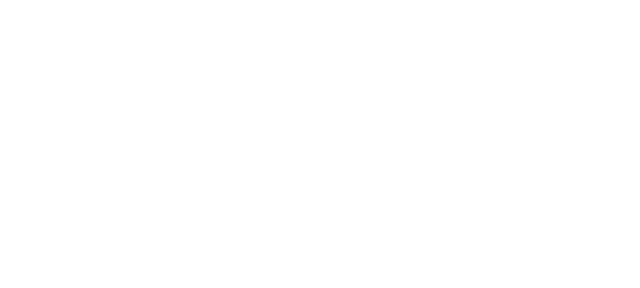
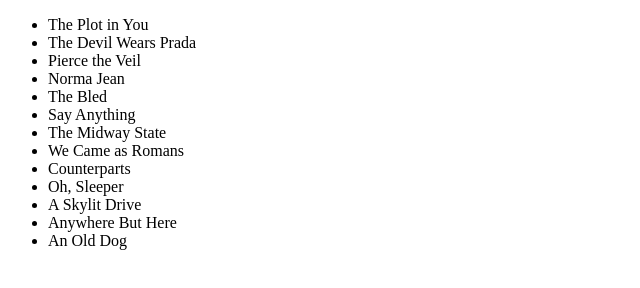
Before and after one commit to acciojob/sorting-articles-jaiss1441, a website: page main.html in a window 1280 px wide. Shown: the whole page, without its empty margins (0-640 px from the left). Drawn offline with Linux system fonts and the light colour scheme.

Commit message:
created a submission

```diff
--- a/main.html
+++ b/main.html
@@ -8,6 +8,7 @@
 
 <body>
 	<!-- the entire body must be written by student -->
+	<ul id="band"></ul>
     <script type="text/javascript" src="./script.js">
 </script>
 
--- a/script.js
+++ b/script.js
@@ -1 +1,11 @@
 //your JS code here. If required.
+const bands = ['The Plot in You', 'The Devil Wears Prada', 'Pierce the Veil', 'Norma Jean', 'The Bled', 'Say Anything', 'The Midway State', 'We Came as Romans', 'Counterparts', 'Oh, Sleeper', 'A Skylit Drive', 'Anywhere But Here', 'An Old Dog'];
+
+const Band = document.getElementById("band");
+
+bands.forEach(function (item) {
+	const li = document.createElement("li");
+	 li.textContent = item;
+	Band.appendChild(li);
+
+});
```
